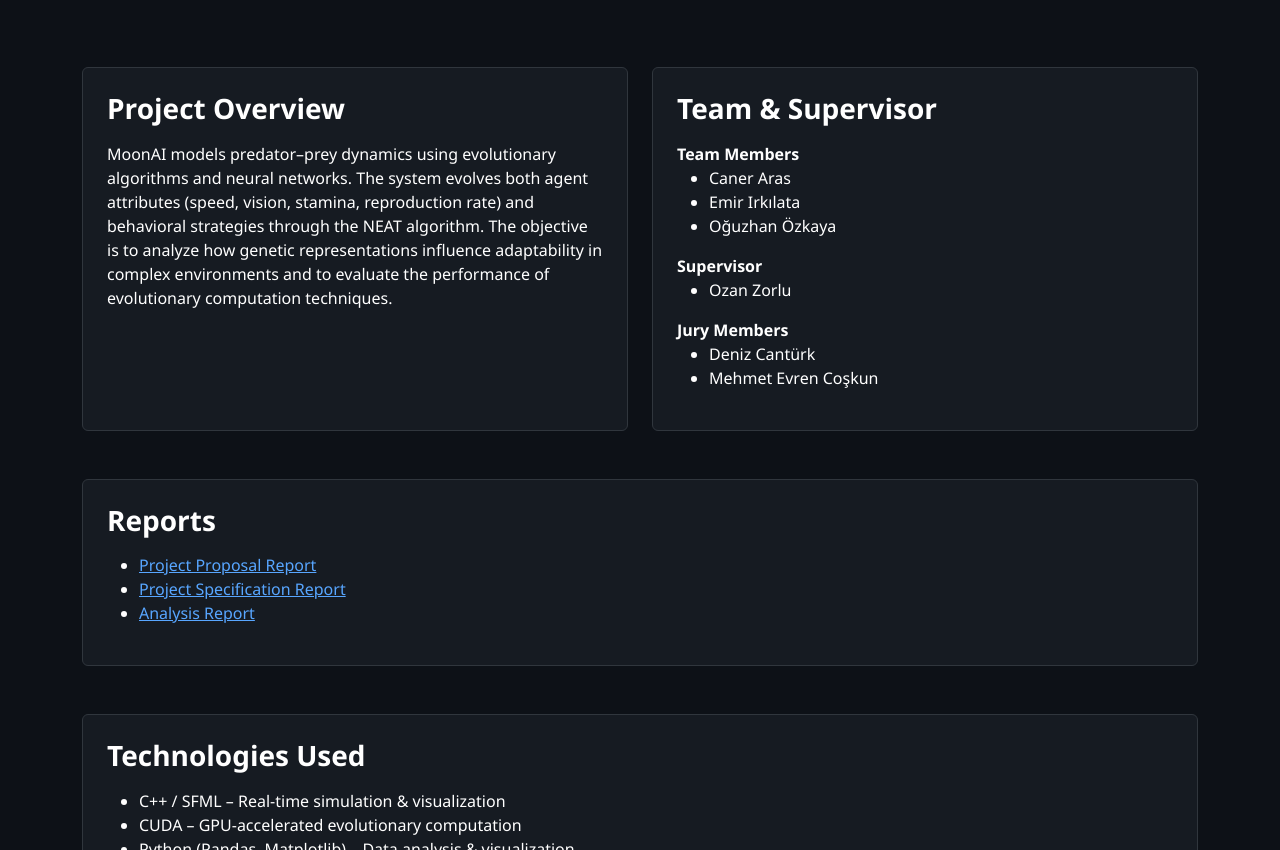
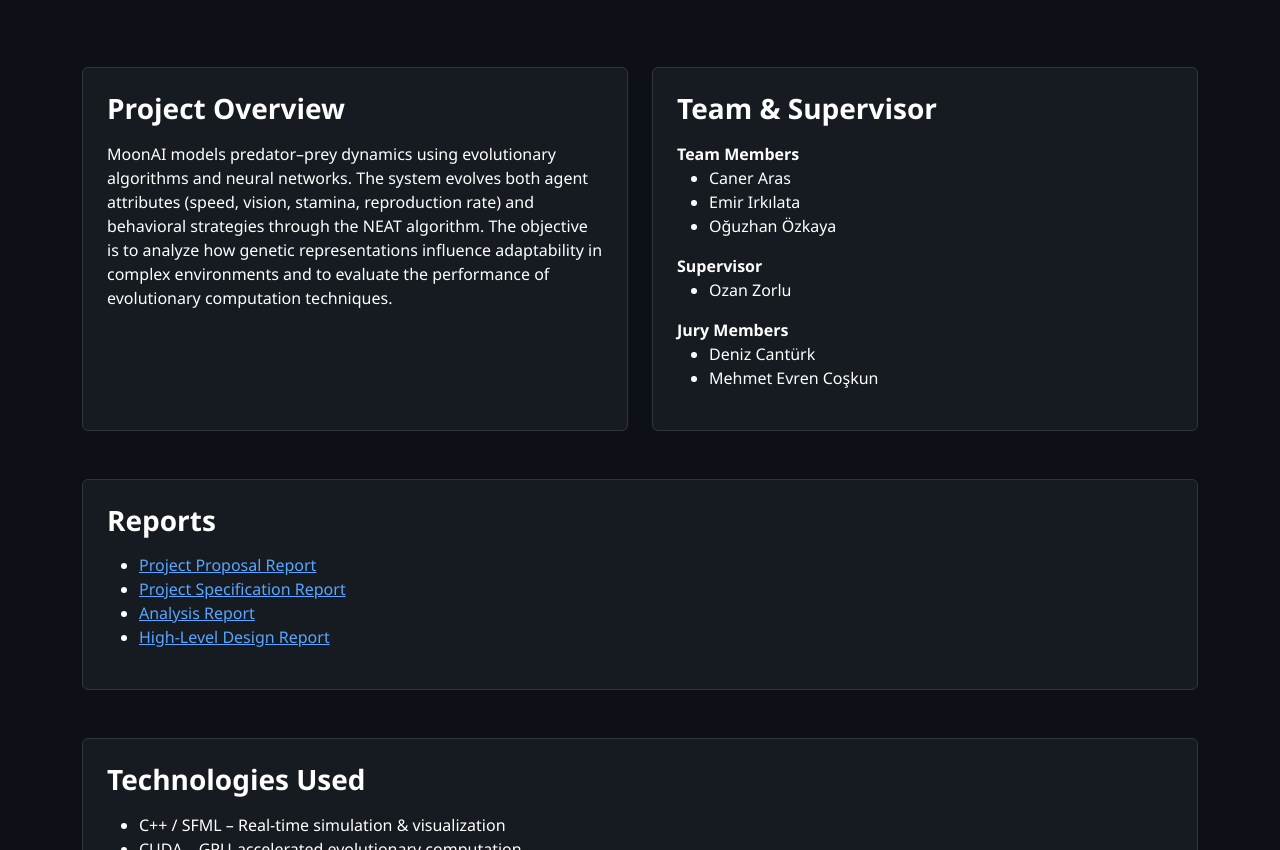
Before and after one commit to moon-aii/moonai, a plain HTML site: page index.html in a window 1280 px wide. Shown: the part 250-1100 px from the top of the page. Drawn offline with nearby package versions, Linux system fonts and the light colour scheme.

Commit message:
Add High-Level Design Report link
Added High-Level Design Report link to the Reports section.

```diff
--- a/index.html
+++ b/index.html
@@ -106,6 +106,7 @@
                     <li><a href="reports/ProjectProposal.pdf" target="_blank">Project Proposal Report</a></li>
                     <li><a href="reports/ProjectSpecification.pdf" target="_blank">Project Specification Report</a></li>
                     <li><a href="reports/AnalysisReport.pdf" target="_blank">Analysis Report</a></li>
+                    <li><a href="reports/HighLevelDesignReport.pdf" target="_blank">High-Level Design Report</a></li>
                 </ul>
             </div>
         </div>
```
